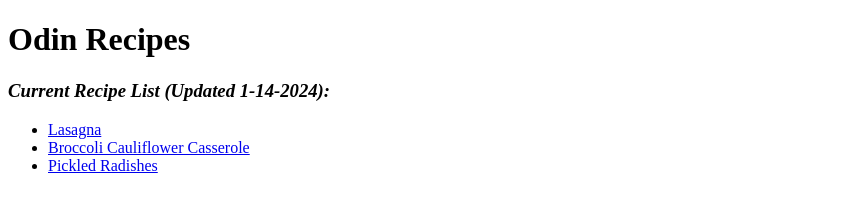
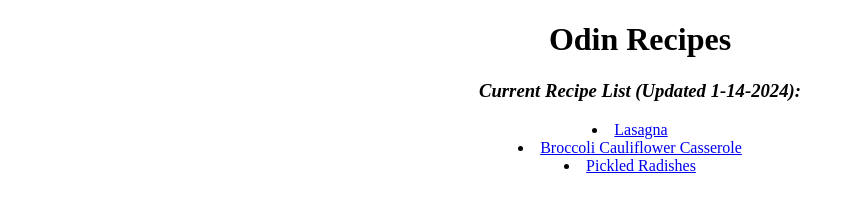
Before and after one commit to rainharmonics/odin-recipes, a plain HTML site: page index.html in a window 1280 px wide. Shown: the whole page, without its empty margins (0-855 px from the left). Drawn offline with Linux system fonts and the light colour scheme.

Commit message:
Modify text alignment in home page

```diff
--- a/index.html
+++ b/index.html
@@ -8,7 +8,7 @@
         <link rel="stylesheet" href="./style.css">
     </head>
 
-    <body>
+    <body class="home-body">
         <h1>Odin Recipes</h1>
         <h3><em>Current Recipe List (Updated 1-14-2024):</em></h3>
         <ul>
--- a/style.css
+++ b/style.css
@@ -3,3 +3,12 @@
     font-family: "DejaVu Sans", sans-serif;
     background-color: rgba(193, 255, 255, 0.677);
 }
+
+.home-body {
+    text-align: center;
+    list-style-position: inside;
+}
+
+.home-body ul li {
+    margin-right: 60px;
+}
```
